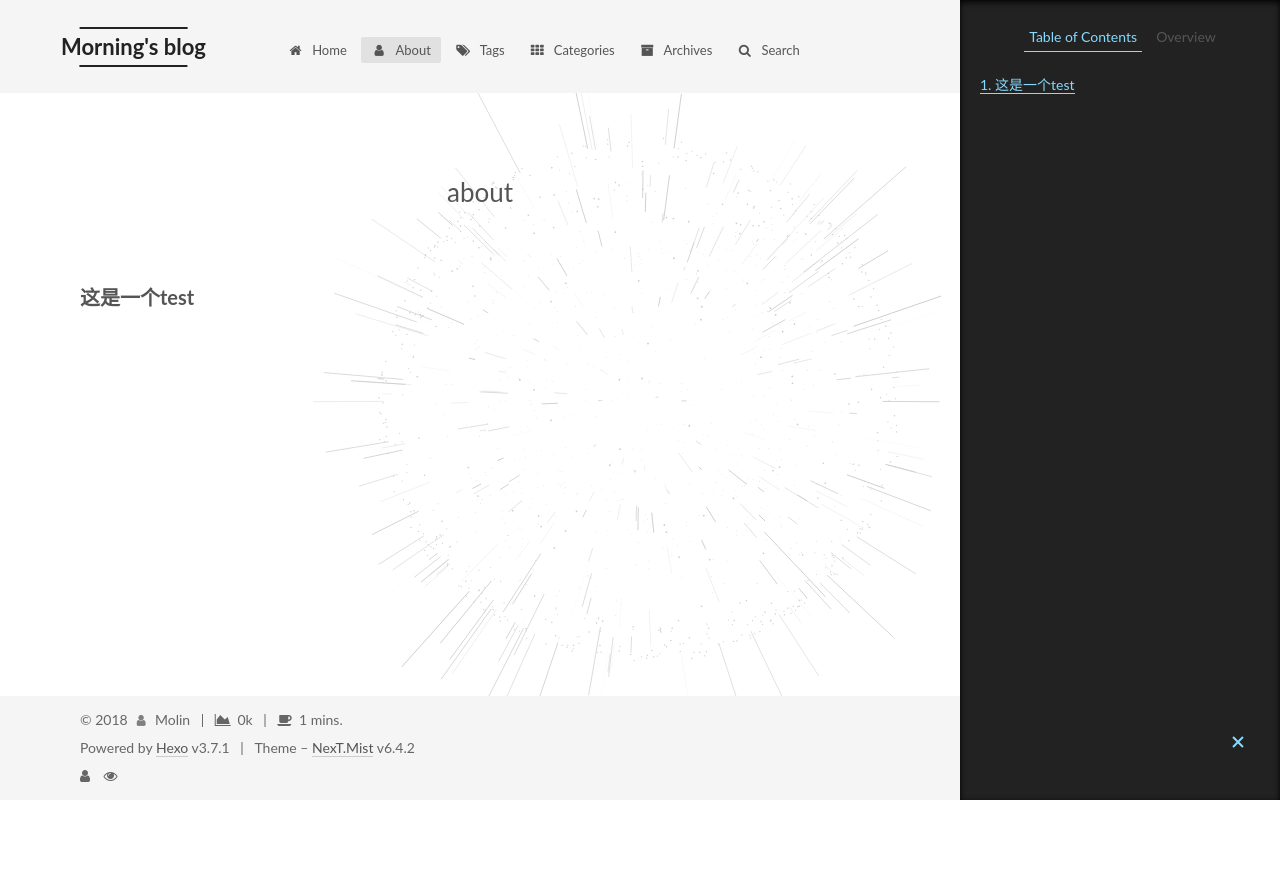
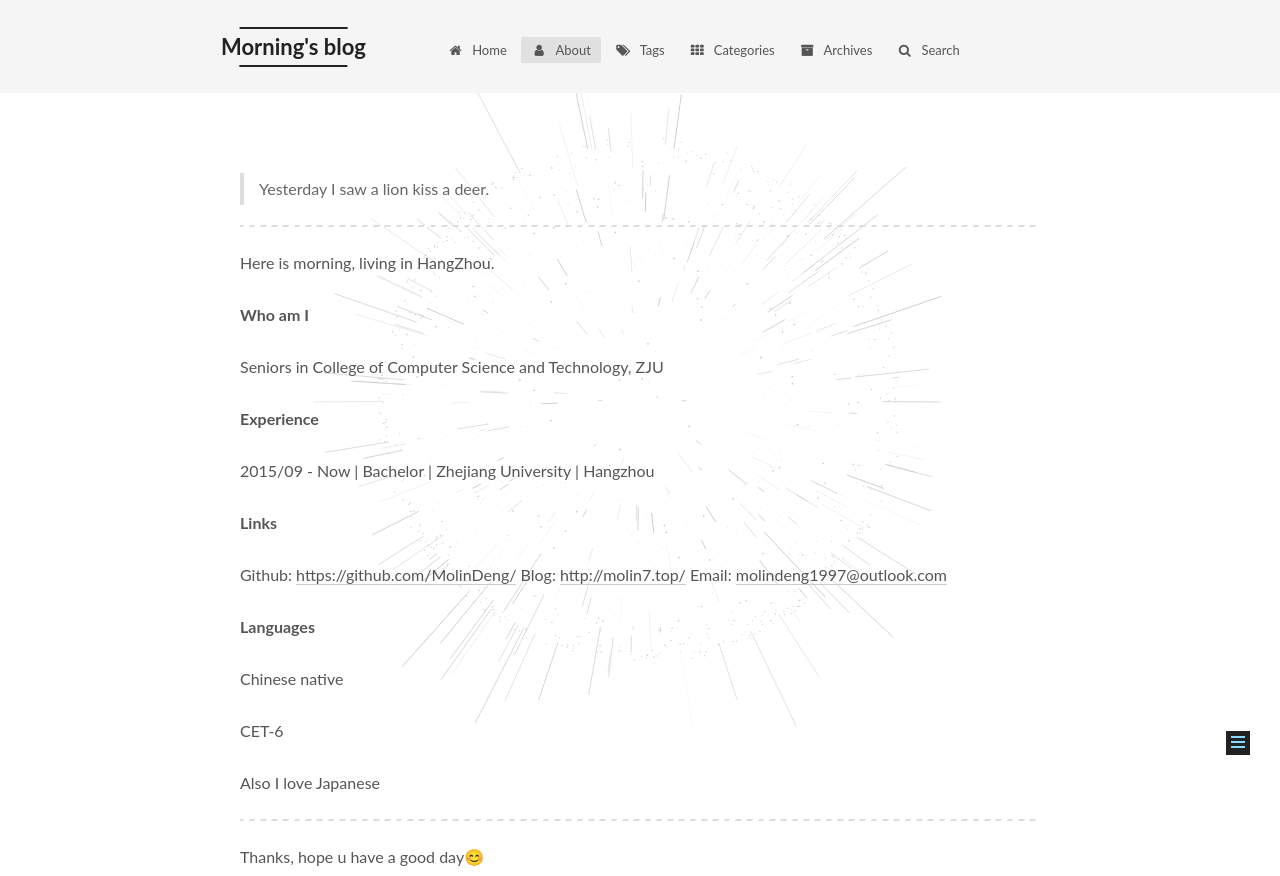
Before and after one commit to MolinDeng/MolinDeng.github.io, a plain HTML site: page about/index.html in a window 1280 px wide. Shown: the top 876 px of the page. Before the commit the page ends 800 px from the top, so only its background shows below. Drawn offline with Linux system fonts and the light colour scheme; some packages are replaced by stand-ins of ours; animation ran at ten frames a second; a script that the page names is missing.

Commit message:
Site updated: 2018-10-01 19:25:13

```diff
--- a/about/index.html
+++ b/about/index.html
@@ -86,7 +86,7 @@
     root: '/',
     scheme: 'Mist',
     version: '6.4.2',
-    sidebar: {"position":"left","display":"post","offset":12,"b2t":false,"scrollpercent":false,"onmobile":false},
+    sidebar: {"position":"left","display":"hide","offset":12,"b2t":false,"scrollpercent":false,"onmobile":false},
     fancybox: false,
     fastclick: false,
     lazyload: false,
@@ -108,17 +108,17 @@
 
 
 
-  <meta name="description" content="这是一个test">
+  <meta name="description" content="Yesterday I saw a lion kiss a deer.   Here is morning, living in HangZhou. Who am I Seniors in College of Computer Science and Technology, ZJU Experience 2015/09 - Now | Bachelor | Zhejiang Universit">
 <meta property="og:type" content="website">
-<meta property="og:title" content="about">
+<meta property="og:title" content="Morning&#39;s blog">
 <meta property="og:url" content="https://molindeng.github.io/about/index.html">
 <meta property="og:site_name" content="Morning&#39;s blog">
-<meta property="og:description" content="这是一个test">
+<meta property="og:description" content="Yesterday I saw a lion kiss a deer.   Here is morning, living in HangZhou. Who am I Seniors in College of Computer Science and Technology, ZJU Experience 2015/09 - Now | Bachelor | Zhejiang Universit">
 <meta property="og:locale" content="zh-Hans">
-<meta property="og:updated_time" content="2018-10-01T05:28:36.616Z">
+<meta property="og:updated_time" content="2018-10-01T11:17:05.801Z">
 <meta name="twitter:card" content="summary">
-<meta name="twitter:title" content="about">
-<meta name="twitter:description" content="这是一个test">
+<meta name="twitter:title" content="Morning&#39;s blog">
+<meta name="twitter:description" content="Yesterday I saw a lion kiss a deer.   Here is morning, living in HangZhou. Who am I Seniors in College of Computer Science and Technology, ZJU Experience 2015/09 - Now | Bachelor | Zhejiang Universit">
 
 
 
@@ -137,7 +137,7 @@
   };
 </script>
 
-  <title>about | Morning's blog</title>
+  <title> | Morning's blog</title>
 
 
 
@@ -350,7 +350,7 @@
     <div class="post-block page">
       <header class="post-header">
 
-<h1 class="post-title" itemprop="name headline">about</h1>
+<h1 class="post-title" itemprop="name headline"></h1>
 
 <div class="post-meta">
 
@@ -368,7 +368,25 @@
       <div class="post-body">
 
 
-          <h3 id="这是一个test">这是一个test</h3>
+          <blockquote>
+<p>Yesterday I saw a lion kiss a deer.</p>
+</blockquote>
+<hr>
+<p>Here is morning, living in HangZhou.</p>
+<p><strong>Who am I</strong></p>
+<p>Seniors in College of Computer Science and Technology, ZJU</p>
+<p><strong>Experience</strong></p>
+<p>2015/09 - Now | Bachelor | Zhejiang University | Hangzhou</p>
+<p><strong>Links</strong></p>
+<p>Github: <a href="https://github.com/MolinDeng/" target="_blank" rel="noopener">https://github.com/MolinDeng/</a>
+Blog: <a href="http://molin7.top/" target="_blank" rel="noopener">http://molin7.top/</a>
+Email: <a href="mailto:molindeng1997@outlook.com" target="_blank" rel="noopener">molindeng1997@outlook.com</a></p>
+<p><strong>Languages</strong></p>
+<p>Chinese native</p>
+<p>CET-6</p>
+<p>Also I love Japanese</p>
+<hr>
+<p>Thanks, hope u have a good day😊</p>
 
 
       </div>
@@ -387,15 +405,6 @@
 
 
           </div>
-
-
-
-    <div class="comments" id="comments">
-      <div id="lv-container" data-id="city" data-uid="MTAyMC80MDA3MS8xNjU5OA=="></div>
-    </div>
-
-
-
 
 
         </div>
@@ -417,17 +426,8 @@
 
 
 
-        <ul class="sidebar-nav motion-element">
-          <li class="sidebar-nav-toc sidebar-nav-active" data-target="post-toc-wrap">
-            Table of Contents
-          </li>
-          <li class="sidebar-nav-overview" data-target="site-overview-wrap">
-            Overview
-          </li>
-        </ul>
 
-
-      <section class="site-overview-wrap sidebar-panel">
+      <section class="site-overview-wrap sidebar-panel sidebar-panel-active">
         <div class="site-overview">
           <div class="site-author motion-element" itemprop="author" itemscope itemtype="http://schema.org/Person">
 
@@ -511,6 +511,12 @@
 
 
 
+            <div class="cc-license motion-element" itemprop="license">
+              <a href="https://creativecommons.org/licenses/by-nc-sa/4.0/" class="cc-opacity" target="_blank">
+                <img src="/images/cc-by-nc-sa.svg" alt="Creative Commons" />
+              </a>
+            </div>
+
 
 
 
@@ -523,22 +529,6 @@
         </div>
       </section>
 
-
-      <!--noindex-->
-        <section class="post-toc-wrap motion-element sidebar-panel sidebar-panel-active">
-          <div class="post-toc">
-
-
-
-
-
-
-              <div class="post-toc-content"><ol class="nav"><li class="nav-item nav-level-3"><a class="nav-link" href="#这是一个test"><span class="nav-number">1.</span> <span class="nav-text">这是一个test</span></a></li></ol></div>
-
-
-          </div>
-        </section>
-      <!--/noindex-->
 
 
 
@@ -730,20 +720,6 @@
 
 
 
-
-    <script type="text/javascript">
-      window.livereOptions = {
-        refer: 'about/index.html'
-      };
-      (function(d, s) {
-        var j, e = d.getElementsByTagName(s)[0];
-        if (typeof LivereTower === 'function') { return; }
-        j = d.createElement(s);
-        j.src = 'https://cdn-city.livere.com/js/embed.dist.js';
-        j.async = true;
-        e.parentNode.insertBefore(j, e);
-      })(document, 'script');
-    </script>
 
 
 
--- a/css/main.css
+++ b/css/main.css
@@ -1969,7 +1969,7 @@ pre .javascript .function {
   width: 4px;
   height: 4px;
   border-radius: 50%;
-  background: #f4589f;
+  background: #ff96aa;
 }
 .links-of-blogroll {
   font-size: 13px;
```
Also changed, not shown: 2018/09/30/hello-world/index.html (+8 -2 lines), 404.html (+7 -1 lines), archives/2018/09/index.html (+7 -1 lines), archives/2018/index.html (+7 -1 lines), archives/index.html (+7 -1 lines), categories/Others/index.html (+7 -1 lines), categories/index.html (+7 -1 lines), index.html (+7 -1 lines), sitemap.xml (+7 -7 lines), tags/hexo/index.html (+7 -1 lines), tags/index.html (+7 -1 lines).
